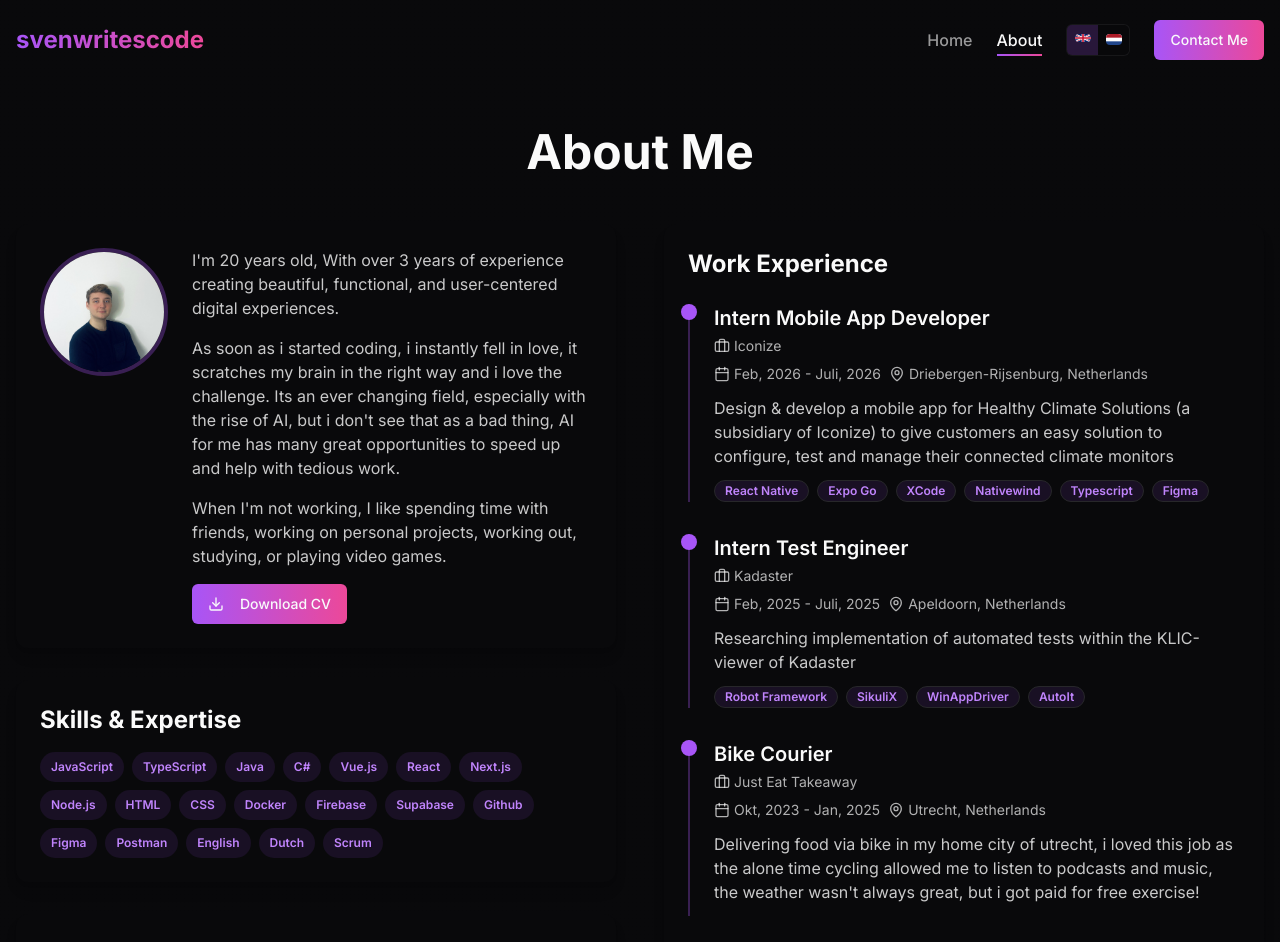
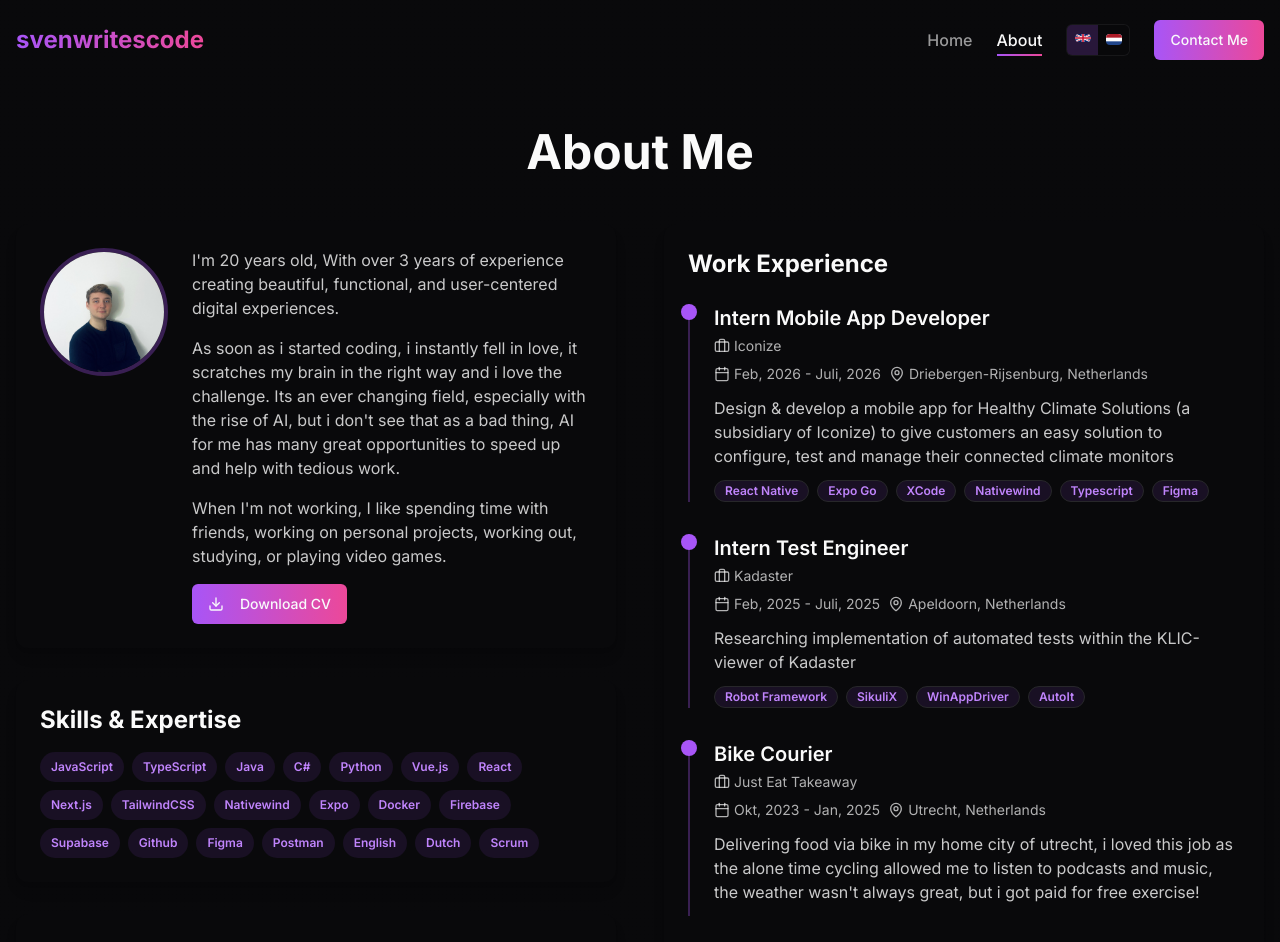
Before and after one commit to svendev7/Portfolio, a Next.js app: page /about in a window 1280 px wide. Shown: the top 942 px of the page. Built offline with nearby package versions, Linux system fonts and the light colour scheme.

Commit message:
Update skills list in personal.tsx
Added Python, TailwindCSS, Nativewind, and Expo to the skills list while removing Node.js, HTML, and CSS.

```diff
--- a/components/about/personal.tsx
+++ b/components/about/personal.tsx
@@ -14,12 +14,13 @@ const skills = [
   "TypeScript",
   "Java",
   "C#",
+  "Python",
   "Vue.js",
   "React",
   "Next.js",
-  "Node.js",
-  "HTML",
-  "CSS",
+  "TailwindCSS",
+  "Nativewind",
+  "Expo",
   "Docker",
   "Firebase",
   "Supabase",
```
